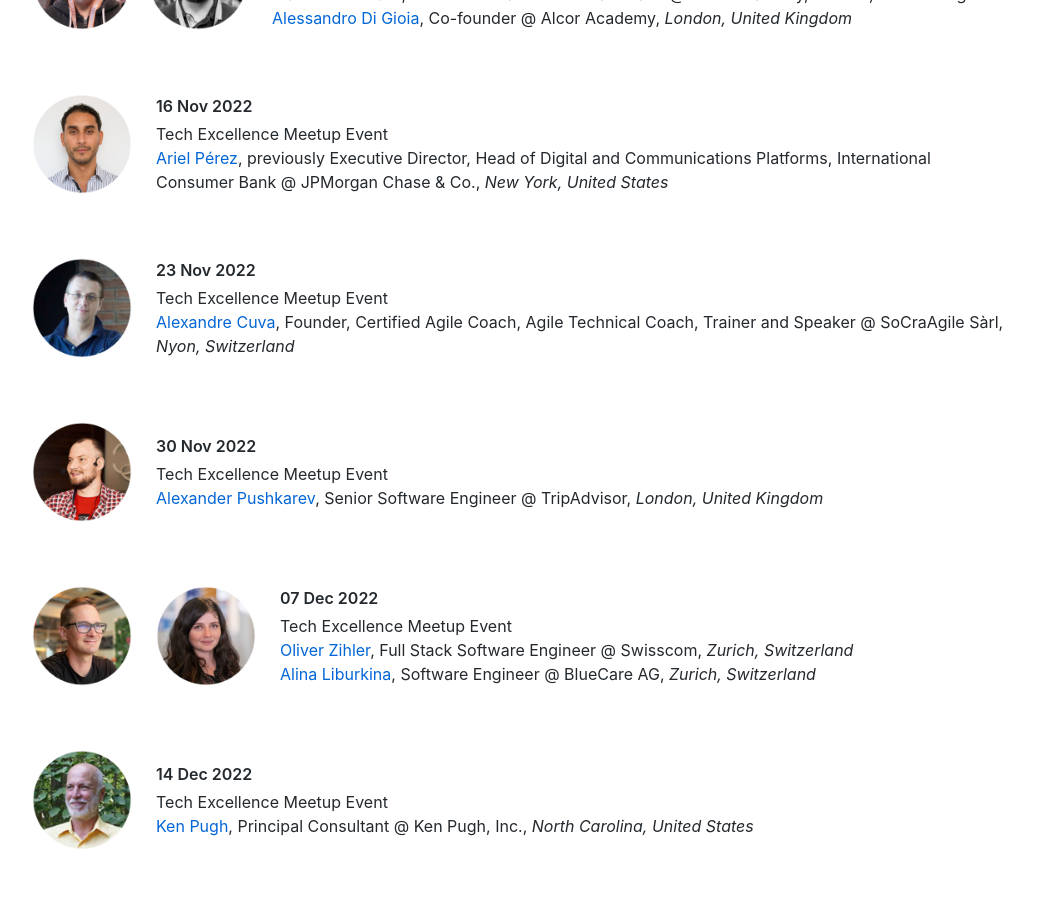
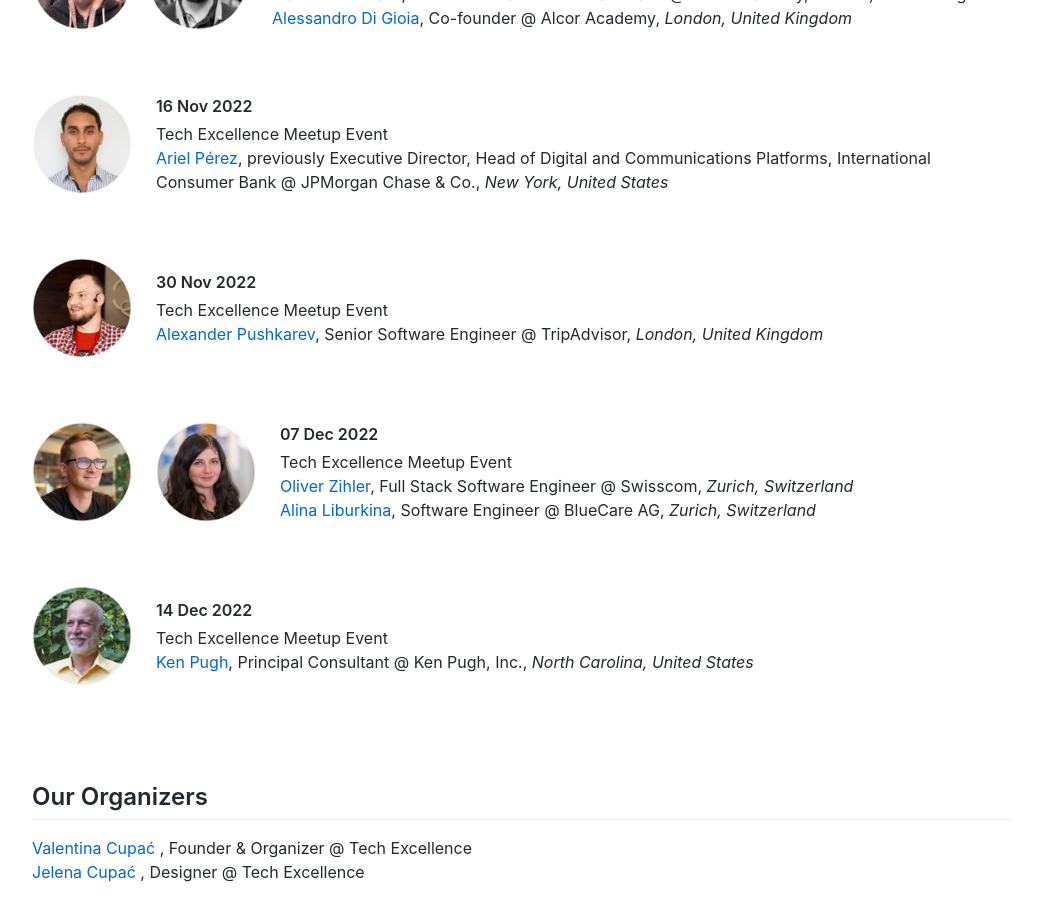
Before and after one commit to techexcellenceio/community, a Jekyll site: the page built from index.html, in a window 1280 px wide and 900 px high, scrolled down 3168 px. Shown: the whole window, without its empty margins (118-1161 px from the left). Built offline with Jekyll 4.4.1, drawn with Linux system fonts in a browser that asks for light colours; nearby versions of some CDN libraries; comment, search, counter and statistics services are not loaded.

Commit message:
Update speakers-2022.html

```diff
--- a/_includes/speakers-2022.html
+++ b/_includes/speakers-2022.html
@@ -238,7 +238,7 @@
 </div>
 
 <!-- ALEXANDRE CUVA -->
-<div class="s-container">
+<!-- <div class="s-container">
     <img src="https://www.techexcellence.io/assets/img/alexandre-cuva.png" alt="alexandre-cuva" class="profile-img" width="100" height="100" />
     <div class="text-container">
         <p class="p-date">23 Nov 2022</p>
@@ -248,7 +248,7 @@
             Founder, Certified Agile Coach, Agile Technical Coach, Trainer and Speaker @ SoCraAgile Sàrl, <em>Nyon, Switzerland</em>
         </p>
     </div>
-</div>
+</div> -->
 
 <!-- ALEXANDER PUSHKAREV -->
 <div class="s-container">
```
